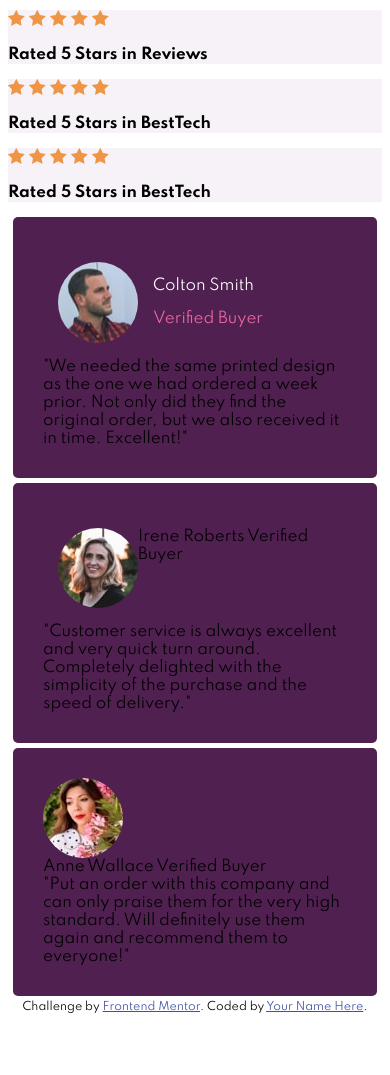
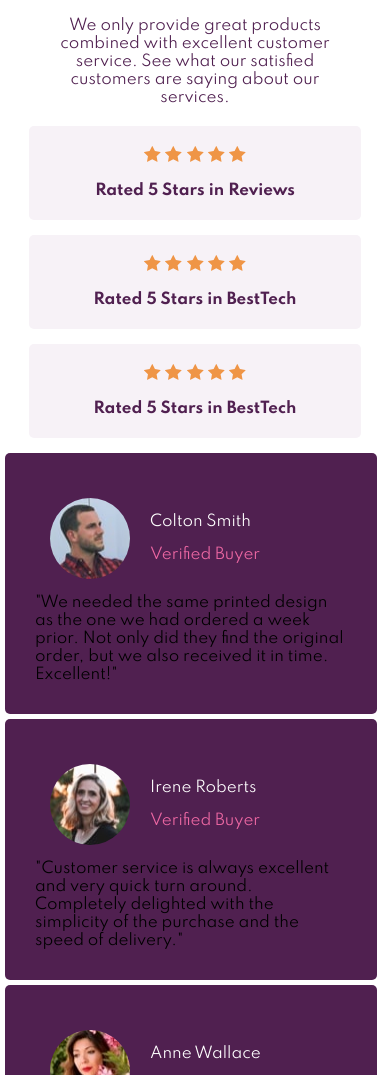
Before and after one commit to manny-torres-02/social_proof_demo, a website: page social-proof-section-master/index.html in a window 390 px wide. Shown: the part 189-1264 px from the top of the page. Before the commit the page ends 1211 px from the top, so only its background shows below. Drawn offline with Linux system fonts and the light colour scheme.

Commit message:
Responsive design

```diff
--- a/social-proof-section-master/css.css
+++ b/social-proof-section-master/css.css
@@ -12,26 +12,47 @@
 /* body stylings  */
 
 body {
+    margin:auto;
+    margin-top: 10%;
     font-family: 'Spartan';
     font-size: 15px;
 }
 
-h1 {
-    color: var(--very-dark-magenta)
+h1, .statement {
+    color: var(--very-dark-magenta);
+    text-align: center;
+    margin: auto;
+    width:80%;
+    padding:5%;
 }
 
 /* star cards  */
 .review {
     background-color: var(--light-grayish-magenta);
+    color: var(--very-dark-magenta);
+    text-align: center;
+    margin: auto;
+    width:85%;
     font-weight:700;
+    border-radius: 5px;
+
+}
+
+.row-stars {
+    padding-top:20px;
+}
+.review p {
+    padding-bottom: 20px;
 }
 
 /* review cards */
 .review-card {
+    max-width:80%;
     background-color: var(--very-dark-magenta);
     margin:5px;
     border-radius:5px;
-    padding:30px;;
+    padding:30px;
+
 }
 .buyer{
     display:flex;
@@ -41,6 +62,7 @@ h1 {
 .test{
     display:block;
     margin-left:15px;
+    padding-left:5px;
 }
 .name  {
  color: white;
--- a/social-proof-section-master/index.html
+++ b/social-proof-section-master/index.html
@@ -31,27 +31,32 @@
     <h1>
     10,000+ of our users love our products.
   </h1>
-  <p>
+  <p class="statement">
     We only provide great products combined with excellent customer service.
     See what our satisfied customers are saying about our services.
   </p>
     <div class="review">
+      <div class="row-stars">
   <img src="/images/icon-star.svg"/>
   <img src="/images/icon-star.svg"/>
   <img src="/images/icon-star.svg"/>
   <img src="/images/icon-star.svg"/>
   <img src="/images/icon-star.svg"/>
+      </div>
    <p> Rated 5 Stars in Reviews </p>
   </div>
   <div class="review">
+    <div class="row-stars">
     <img src="/images/icon-star.svg"/>
     <img src="/images/icon-star.svg"/>
     <img src="/images/icon-star.svg"/>
     <img src="/images/icon-star.svg"/>
     <img src="/images/icon-star.svg"/>
    <p> Rated 5 Stars in BestTech </p>
+   </div>
   </div>
   <div class="review">
+    <div class="row-stars">
     <img src="/images/icon-star.svg"/>
     <img src="/images/icon-star.svg"/>
     <img src="/images/icon-star.svg"/>
@@ -59,12 +64,13 @@
     <img src="/images/icon-star.svg"/>
   <p> Rated 5 Stars in BestTech </p>
   </div>
+  </div>
 
   <section>
     <article class="review-card">
       <div class="buyer">
       <img src="/images/image-colton.jpg" alt="image of Colton Smith, item reviewer" class="profile"/>
-    <div class="test">
+      <div class="test">
     <p class="name" >Colton Smith </p>
     <p class="title">Verified Buyer</p>
   </div>
@@ -76,16 +82,21 @@
   <article class="review-card">
     <div class="buyer">
     <img src="/images/image-irene.jpg" alt="image of Irene Roberts, item reviewer" class="profile"/>
-    Irene Roberts
-    Verified Buyer
+    <div class="test">
+    <p class="name" >Irene Roberts </p>
+   <p class="title">Verified Buyer </p>
+   </div>
     </div>
     "Customer service is always excellent and very quick turn around. Completely
     delighted with the simplicity of the purchase and the speed of delivery."
  </article>
     <article class="review-card">
-      <div><img src="/images/image-anne.jpg" alt="image of Anne Wallace, item reviewer" class="profile"/>
-    Anne Wallace
-    Verified Buyer
+      <div class="buyer">
+        <img src="/images/image-anne.jpg" alt="image of Anne Wallace, item reviewer" class="profile"/>
+        <div class="test">
+        <p class="name">Anne Wallace </p>
+          <p class="title">Verified Buyer</p>
+        </div>
     </div>
     "Put an order with this company and can only praise them for the very high
     standard. Will definitely use them again and recommend them to everyone!"
```
